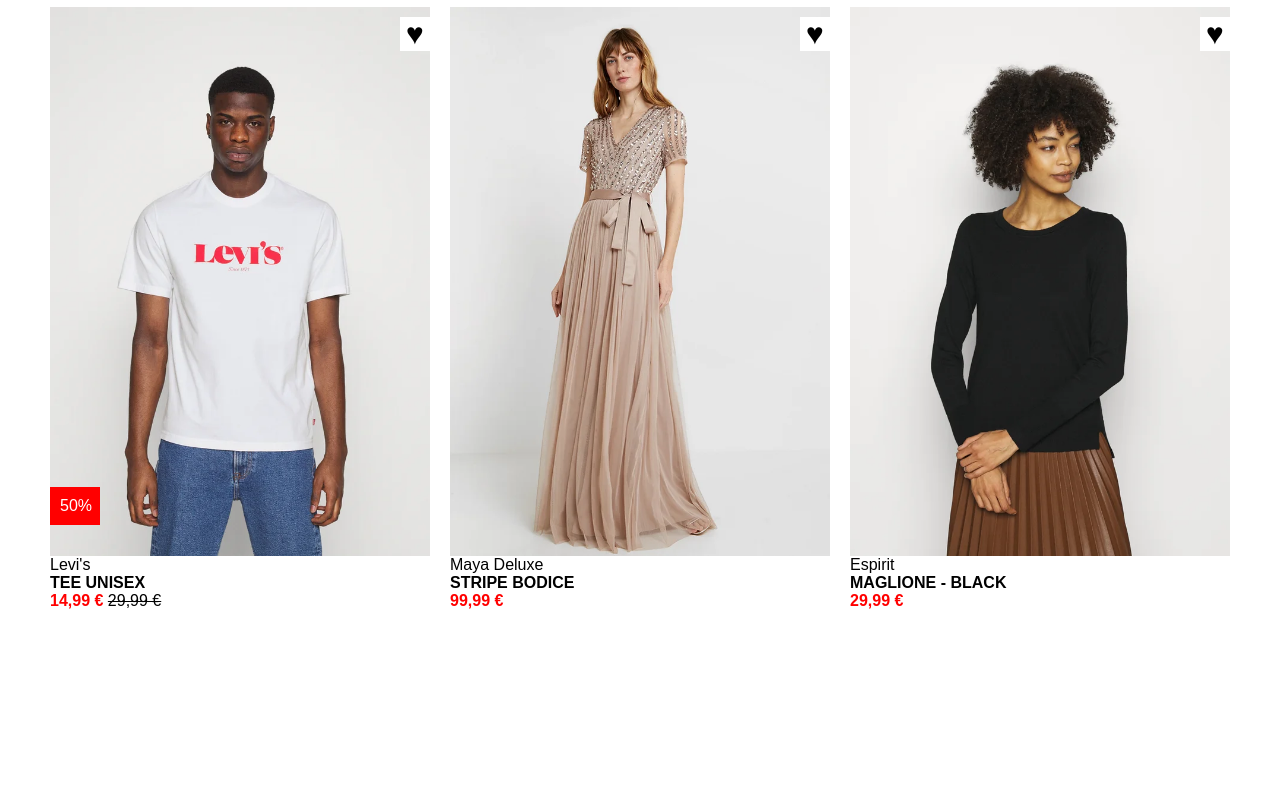
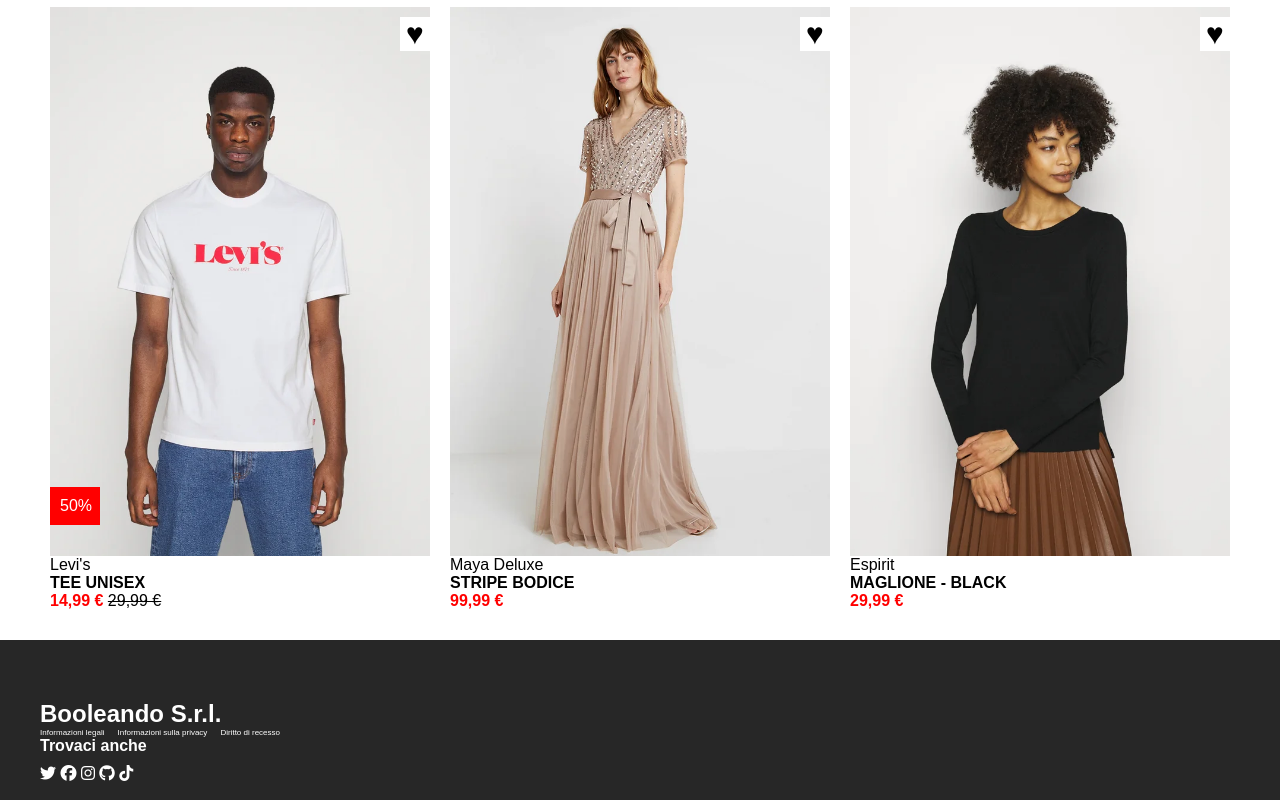
Before and after one commit to EndriuK/html-css-boolando, a plain HTML site: page index.html in a window 1280 px wide. Shown: the part 726-1526 px from the top of the page. Before the commit the page ends 1366 px from the top, so only its background shows below. Drawn offline with Linux system fonts and the light colour scheme.

Commit message:
[UPD] finishing the footer.  PROJECT done

```diff
--- a/css/style.css
+++ b/css/style.css
@@ -9,6 +9,7 @@
 header {
     background-color: orangered;
     padding: 20px 0;
+    z-index: 1px;
 
 }
 
@@ -18,6 +19,11 @@ body {
 
 main {
     margin: 20px;
+}
+
+footer {
+    background-color: rgb(39, 39, 39);
+    padding: 60px 0;
 }
 
 /* LAYOUT CLASS */
@@ -46,12 +52,18 @@ main {
     width: 60%;
     height: 40px;
 }
+
+
 /* PAGE STYLES */
 
 i {
     color: #fff;
     text-align: right;
     padding: 10px 0;
+}
+
+h2, h4{
+    color: #fff;
 }
 
 .content {
@@ -63,7 +75,7 @@ i {
     width: 100%;
 }
 
-ul {
+.ul-header {
     list-style-type: none;
     color: #fff;
     display: flex;
@@ -71,6 +83,16 @@ ul {
     padding-top: 10px;
 
 }
+
+.ul-footer {
+    list-style-type: none;
+    color: #fff;
+    display: flex;
+    justify-content: space-between;
+    font-size: 8px;
+}
+
+
 
 /* .labels {
     position: absolute;
@@ -141,3 +163,7 @@ ul {
 .prezzi-barrati {
     text-decoration-line: line-through;
 }
+
+.justify-between {
+    justify-content: space-between;
+}
--- a/index.html
+++ b/index.html
@@ -13,7 +13,7 @@
         <div class="container">
             <div class="row">
                 <div class="col-20">
-                    <ul>
+                    <ul class="ul-header">
                         <li><strong>Donna</strong></li>
                         <li><strong>Uomo</strong></li>
                         <li><strong>Bambino</strong></li>
@@ -134,6 +134,26 @@
         </div>
     </main>
     <!--footer-->
-    <footer></footer>
+    <footer>
+        <div class="container">
+            <div class="row justify-between">
+                <div class="col-20">
+                    <h2><strong>Booleando S.r.l.</strong></h2>
+                    <ul class="ul-footer">
+                        <li>Informazioni legali</li>
+                        <li>Informazioni sulla privacy</li>
+                        <li>Diritto di recesso</li>
+                    </ul>
+                    <h4>Trovaci anche</h4>
+                    <i class="fa-brands fa-twitter"></i>
+                    <i class="fa-brands fa-facebook"></i>
+                    <i class="fa-brands fa-instagram"></i>
+                    <i class="fa-brands fa-github"></i>
+                    <i class="fa-brands fa-tiktok"></i>
+
+                </div>
+            </div>
+        </div>
+    </footer>
 </body>
 </html>
```
